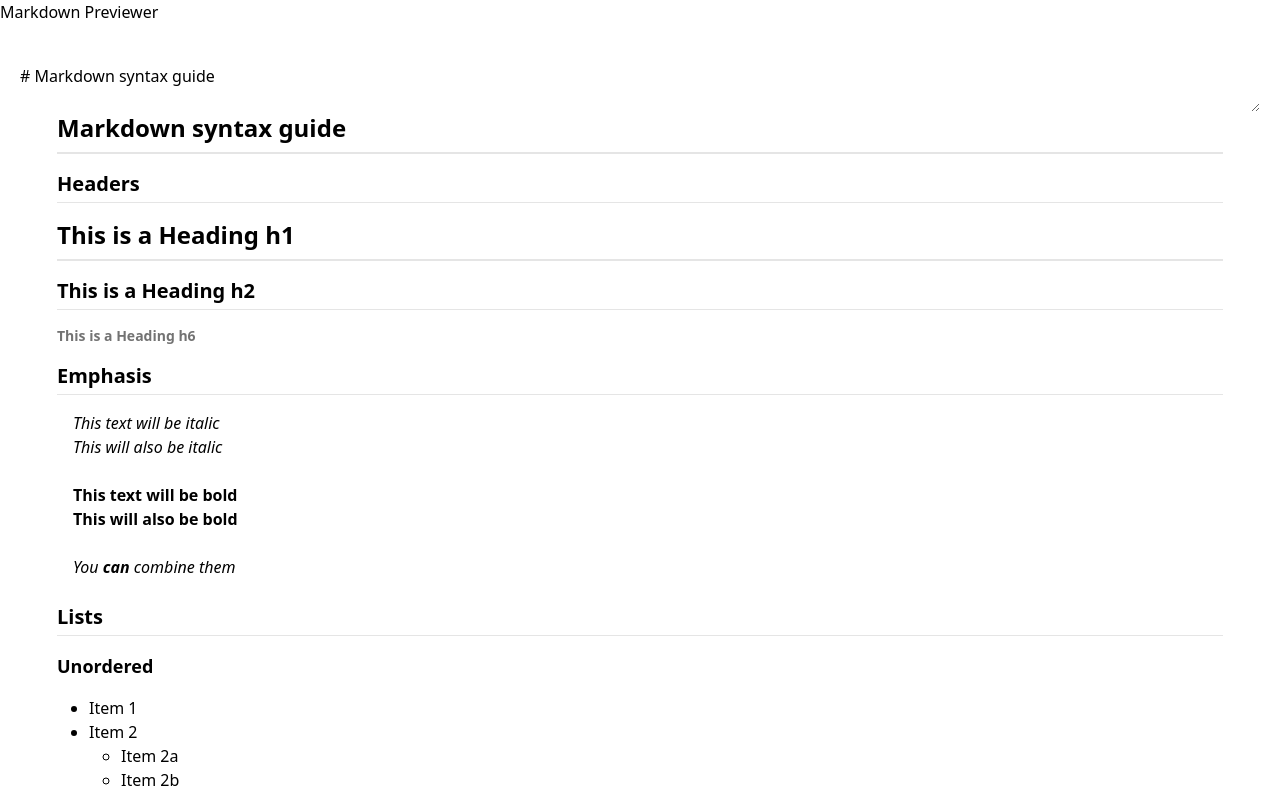
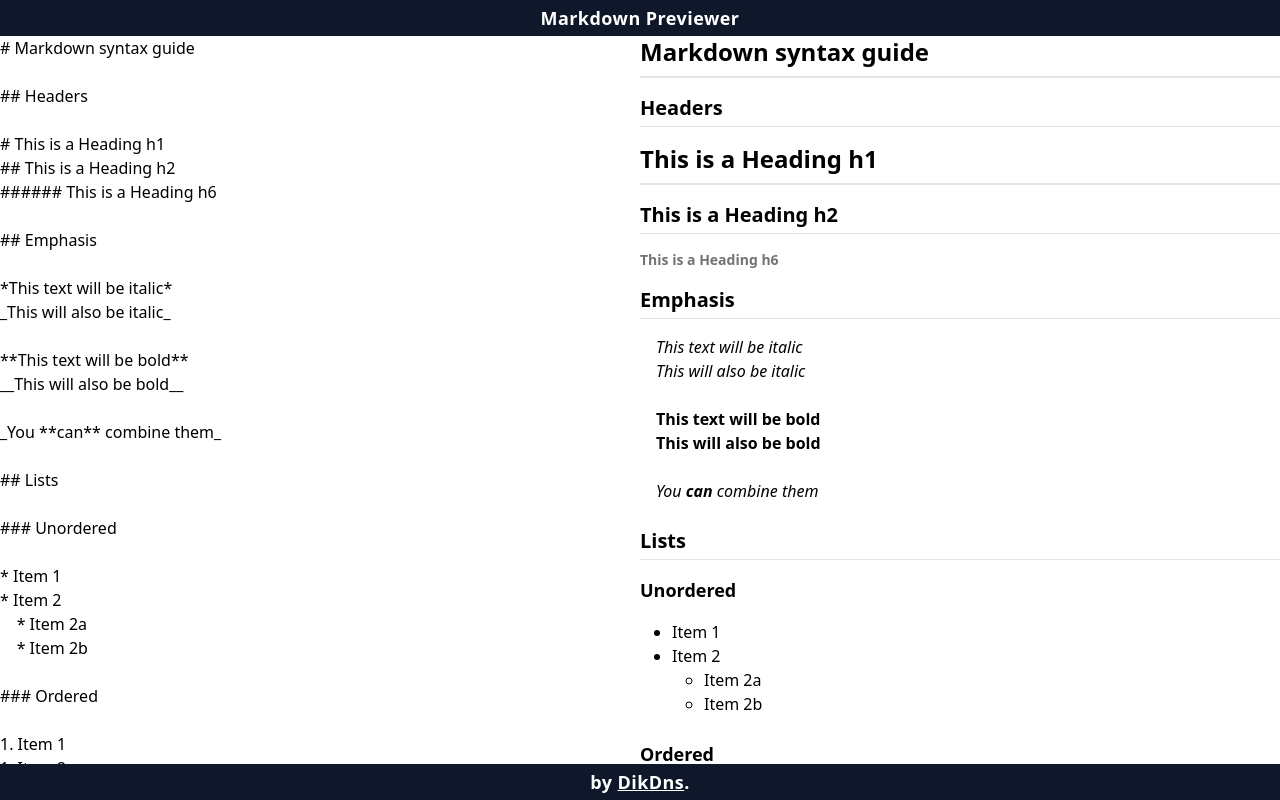
Before and after one commit to DikDns/fcc-front-end-development-projects, a React (Vite) app: page / in a window 1280 px wide. Shown: the top 800 px of the page. Built offline with nearby package versions, Linux system fonts and the light colour scheme.

Commit message:
add: main layout

```diff
--- a/src/MarkdownPreviewer.jsx
+++ b/src/MarkdownPreviewer.jsx
@@ -12,7 +12,7 @@ import Toolbar from "./assets/components/Toolbar";
 function MarkdownPreviewer() {
   const [editorVal, setEditorVal] = useLocalStorage(
     `editorVal`,
-    `# Markdown syntax guide\n\n## Headers\n\n# This is a Heading h1\n## This is a Heading h2 \n###### This is a Heading h6\n\n## Emphasis\n\n*This text will be italic*  \n_This will also be italic_\n\n**This text will be bold**  \n__This will also be bold__\n\n_You **can** combine them_\n\n## Lists\n\n### Unordered\n\n* Item 1\n* Item 2\n\t* Item 2a\n\t* Item 2b\n\n### Ordered\n\n1. Item 1\n1. Item 2\n1. Item 3\n\t1. Item 3a\n\t1. Item 3b\n\n## Images\n\n![This is a alt text.](/image/sample.png "This is a sample image.")\n\n## Links\n\nYou may be using [Markdown Live Preview](https://markdownlivepreview.com/).\n\n## Blockquotes\n\n> Markdown is a lightweight markup language with plain-text-formatting syntax, created in 2004 by John Gruber with Aaron Swartz.\n>\n>> Markdown is often used to format readme files, for writing messages in online discussion forums, and to create rich text using a plain text editor.\n\n## Tables\n\n| Left columns  | Right columns |\n| ------------- |:-------------:|\n| left foo      | right foo     |\n| left bar      | right bar     |\n| left baz      | right baz     |\n\n## Blocks of code\n\n\`\`\`\nlet message = 'Hello world';\nalert(message);\n\`\`\`\n\n## Inline code\n\nThis web site is using \`markedjs/marked\`.`
+    `# Markdown syntax guide\n\n## Headers\n\n# This is a Heading h1\n## This is a Heading h2 \n###### This is a Heading h6\n\n## Emphasis\n\n*This text will be italic*  \n_This will also be italic_\n\n**This text will be bold**  \n__This will also be bold__\n\n_You **can** combine them_\n\n## Lists\n\n### Unordered\n\n* Item 1\n* Item 2\n\t* Item 2a\n\t* Item 2b\n\n### Ordered\n\n1. Item 1\n1. Item 2\n1. Item 3\n\t1. Item 3a\n\t1. Item 3b\n\n## Images\n\n![This is a alt text.](https://source.unsplash.com/1000x600 "This is a sample image.")\n\n## Links\n\nMy previous project: [Random Quote Machine](https://rqm.dikdns.com/).\n\n## Blockquotes\n\n> Markdown is a lightweight markup language with plain-text-formatting syntax, created in 2004 by John Gruber with Aaron Swartz.\n>\n>> Markdown is often used to format readme files, for writing messages in online discussion forums, and to create rich text using a plain text editor.\n\n## Tables\n\n| Left columns  | Right columns |\n| ------------- |:-------------:|\n| left foo      | right foo     |\n| left bar      | right bar     |\n| left baz      | right baz     |\n\n## Blocks of code\n\n\`\`\`\nlet message = 'Hello world';\nalert(message);\n\`\`\`\n\n## Inline code\n\nThis web site is using \`markedjs\` and \`tailwindcss\`.`
   );
   const [preview, setPreview] = useState(null);
 
@@ -26,20 +26,26 @@ function MarkdownPreviewer() {
   };
 
   return (
-    <>
-      <Header />
+    <main className={`relative h-screen overflow-hidden`}>
+      <Header
+        className={`fixed top-0 left-0 z-50 w-full py-1 bg-slate-900 text-white text-center font-sans font-semibold text-lg tracking-wide`}
+      />
 
-      <div className={`flex flex-col justify-center items-center py-10 px-5`}>
+      <div
+        className={`absolute w-full top-[36px] bottom-[36px] h-auto flex flex-row overflow-hidden`}
+      >
         <Editor
-          className={`w-full h-full focus:outline-none`}
+          className={`w-1/2 overflow-y-scroll resize-none focus:outline-none`}
           value={editorVal}
           onChange={handleEditorChange}
         />
-        <Previewer innerHtml={preview} />
+        <Previewer className={`w-1/2 overflow-y-scroll`} innerHtml={preview} />
       </div>
 
-      <Footer />
-    </>
+      <Footer
+        className={`absolute bottom-0 left-0 z-50 w-full py-1 bg-slate-900 text-white text-center font-sans font-semibold text-lg tracking-wide`}
+      />
+    </main>
   );
 }
 
--- a/src/assets/components/Footer.jsx
+++ b/src/assets/components/Footer.jsx
@@ -2,7 +2,7 @@ export default function ({ className }) {
   return (
     <footer className={className}>
       by{" "}
-      <a href="https://dikdns.com" target={`_blank`}>
+      <a className="underline" href="https://dikdns.com" target={`_blank`}>
         DikDns
       </a>
       .
```
